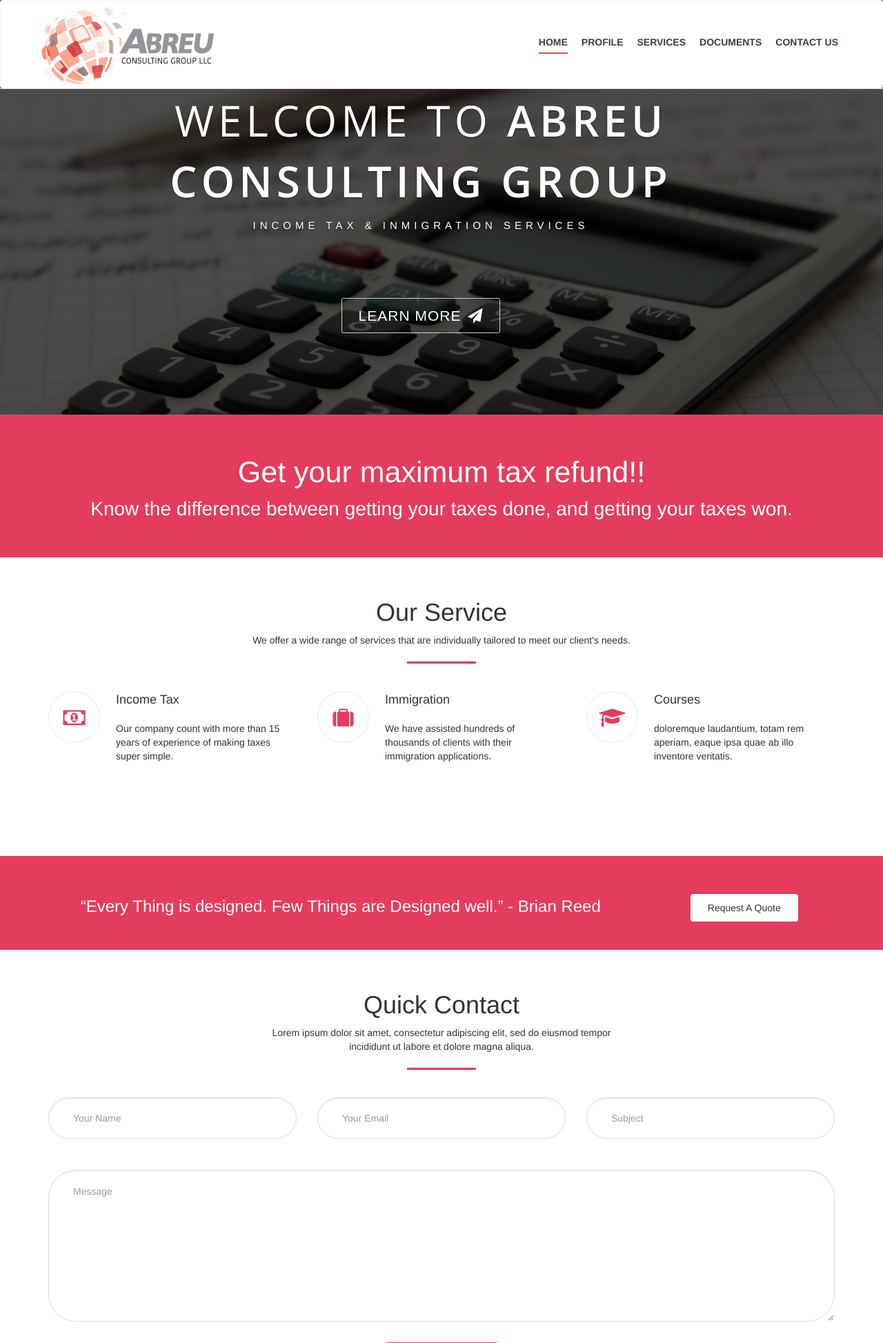
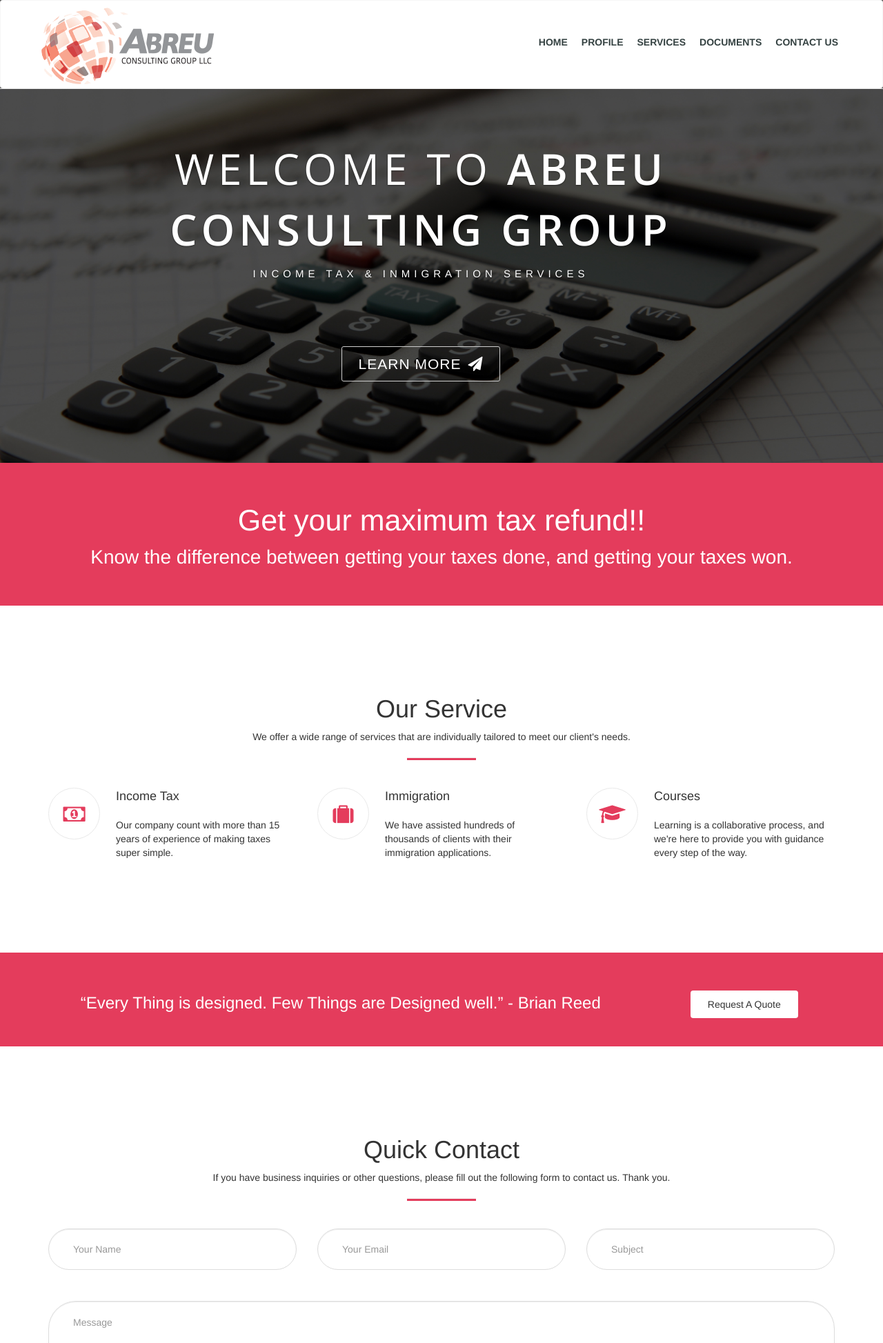
Before and after one commit to jcmacias/abreuconsulting, a Yii app: template views/site/index.php in a window 1280 px wide. Shown: the top 1947 px of the page at 69% size. Run offline with PHP 8.4 and a stand-in for Yii, Linux system fonts and the light colour scheme; the template is opened without the code that fills it, so the values that code supplies are empty; some libraries are stand-ins or nearby versions.

Commit message:
Add text and navigation active line

```diff
--- a/config/params.php
+++ b/config/params.php
@@ -2,4 +2,5 @@
 
 return [
     'adminEmail' => 'admin@example.com',
+    'active'=> ''
 ];
--- a/controllers/SiteController.php
+++ b/controllers/SiteController.php
@@ -12,6 +12,7 @@ use app\models\ContactForm;
 
 class SiteController extends Controller
 {
+
     /**
      * @inheritdoc
      */
--- a/views/layouts/main.php
+++ b/views/layouts/main.php
@@ -10,6 +10,7 @@ use yii\widgets\Breadcrumbs;
 use app\assets\AppAsset;
 
 AppAsset::register($this);
+$active=Yii::$app->params['active'];
 ?>
 <?php $this->beginPage() ?>
 <!DOCTYPE html>
@@ -43,11 +44,11 @@ AppAsset::register($this);
                 </div>
                 <div class="collapse navbar-collapse" id="myNavbar">
                     <ul class="nav navbar-nav navbar-right">
-                        <li class="active"><?= Html::a('Home', ['site/index']) ?></li>
-                        <li><?= Html::a('Profile', ['site/profile']) ?></li>
-                        <li><?= Html::a('Services', ['site/service']) ?></li>
-                        <li><?= Html::a('Documents', ['site/document']) ?></li>
-                        <li><?= Html::a('Contact Us', ['site/contact']) ?></li>
+                        <li <?= $active == 'home' ? 'class="active"' : '';?>><?= Html::a('Home', ['site/index']) ?></li>
+                        <li <?= $active == 'profile' ? 'class="active"' : '';?>><?= Html::a('Profile', ['site/profile']) ?></li>
+                        <li <?= $active == 'service' ? 'class="active"' : '';?>><?= Html::a('Services', ['site/service']) ?></li>
+                        <li <?= $active == 'document' ? 'class="active"' : '';?>><?= Html::a('Documents', ['site/document']) ?></li>
+                        <li <?= $active == 'contact' ? 'class="active"' : '';?>><?= Html::a('Contact Us', ['site/contact']) ?></li>
                     </ul>
                 </div>
 
--- a/views/site/document.php
+++ b/views/site/document.php
@@ -5,3 +5,4 @@
  * Date: 11/4/2017
  * Time: 2:33 PM
  */
+Yii::$app->params['active'] = 'document';
--- a/views/site/index.php
+++ b/views/site/index.php
@@ -5,6 +5,7 @@
 use yii\helpers\Html;
 
 $this->title = 'Abreu consulting | Income Tax & Inmigration Services';
+Yii::$app->params['active'] = 'home';
 ?>
 <div class="site-index">
     <!--BANNER START-->
@@ -65,7 +66,7 @@ $this->title = 'Abreu consulting | Income Tax & Inmigration Services';
                         <div class="service-icon"><i class="fa fa-graduation-cap"></i></div>
                         <div class="service-text">
                             <h3>Courses</h3>
-                            <p> doloremque laudantium, totam rem aperiam, eaque ipsa quae ab illo inventore veritatis.</p>
+                            <p>Learning is a collaborative process, and we're here to provide you with guidance every step of the way.</p>
                         </div>
                     </div>
                 </div>
@@ -91,7 +92,8 @@ $this->title = 'Abreu consulting | Income Tax & Inmigration Services';
             <div class="row">
                 <div class="page-title text-center">
                     <h1>Quick Contact</h1>
-                    <p>Lorem ipsum dolor sit amet, consectetur adipiscing elit, sed do eiusmod tempor <br>incididunt ut labore et dolore magna aliqua. </p>
+                    <p>If you have business inquiries or other questions, please fill out
+                        the following form to contact us. Thank you. </p>
                     <hr class="pg-titl-bdr-btm"></hr>
                 </div>
                 <div id="sendmessage">Your message has been sent. Thank you!</div>
--- a/views/site/profile.php
+++ b/views/site/profile.php
@@ -5,3 +5,4 @@
  * Date: 11/4/2017
  * Time: 2:32 PM
  */
+Yii::$app->params['active'] = 'profile';
--- a/views/site/service.php
+++ b/views/site/service.php
@@ -5,3 +5,4 @@
  * Date: 11/4/2017
  * Time: 2:32 PM
  */
+Yii::$app->params['active'] = 'service';
--- a/web/css/site.css
+++ b/web/css/site.css
@@ -24,6 +24,7 @@ body {
 .jumbotron {
     text-align: center;
     background-color: transparent;
+    padding-top: 160px;
 }
 
 .jumbotron .btn {
@@ -125,6 +126,10 @@ a.desc:after {
 .navbar-nav {
     padding-top: 50px;
 }
+/*GENERAL*/
+.page-title {
+    margin-top: 90px;
+}
 /*CONTACT*/
 .contact-data {
     padding: 10px 0 10px 0;
```
Also changed, not shown: views/site/contact.php (+4 -3 lines).
